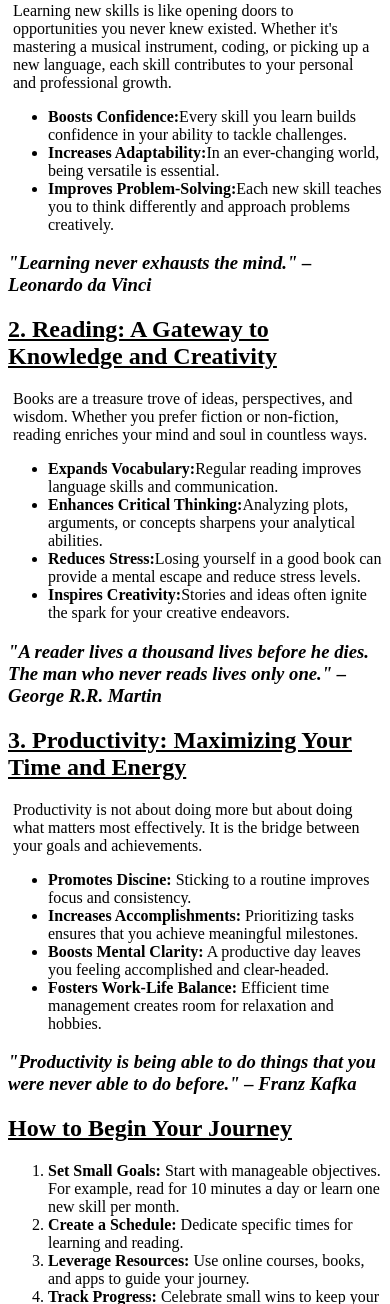
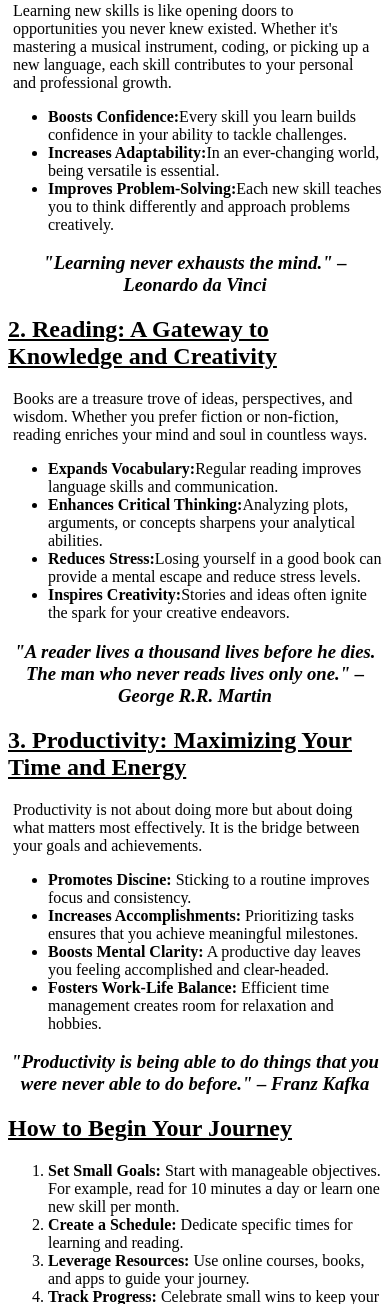
Before and after one commit to thaiga123/learning, a Flask app: page / in a window 390 px wide. Shown: the part 357-1661 px from the top of the page. Run offline with Flask 3, Linux system fonts and the light colour scheme.

Commit message:
Something

```diff
--- a/static/styles.css
+++ b/static/styles.css
@@ -7,12 +7,18 @@ body{
         padding-left: 10px;
         padding-right: 10px
     }
+    .quotes{
+        text-align: center
+    }
 }
 
 @media (max-width: 400px){
     .paragraphs{
         padding-left: 5px;
         padding-right: 5px
+    }
+    .quotes{
+        text-align: center
     }
 }
 
```
